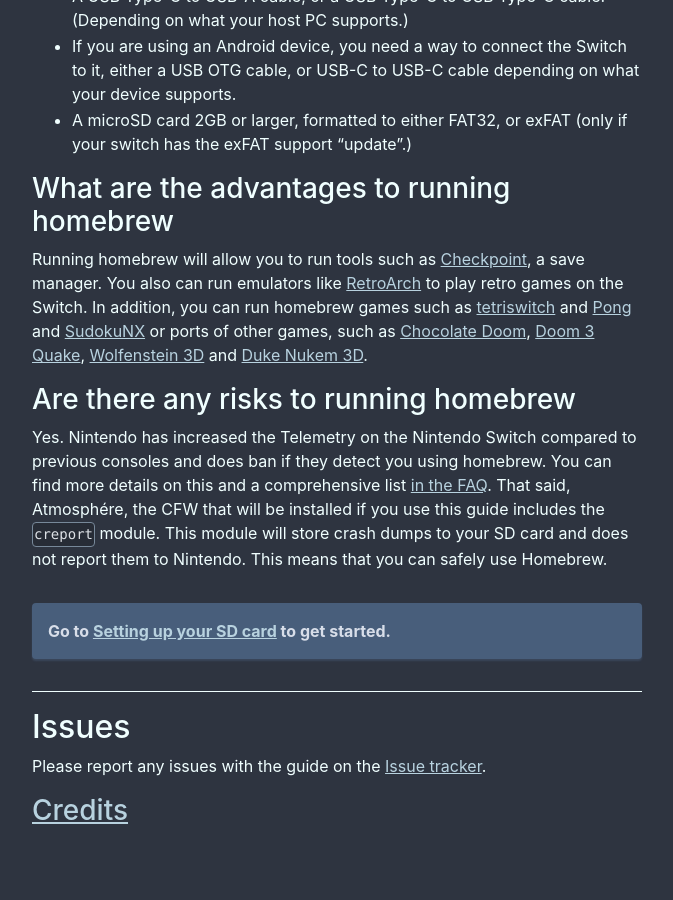
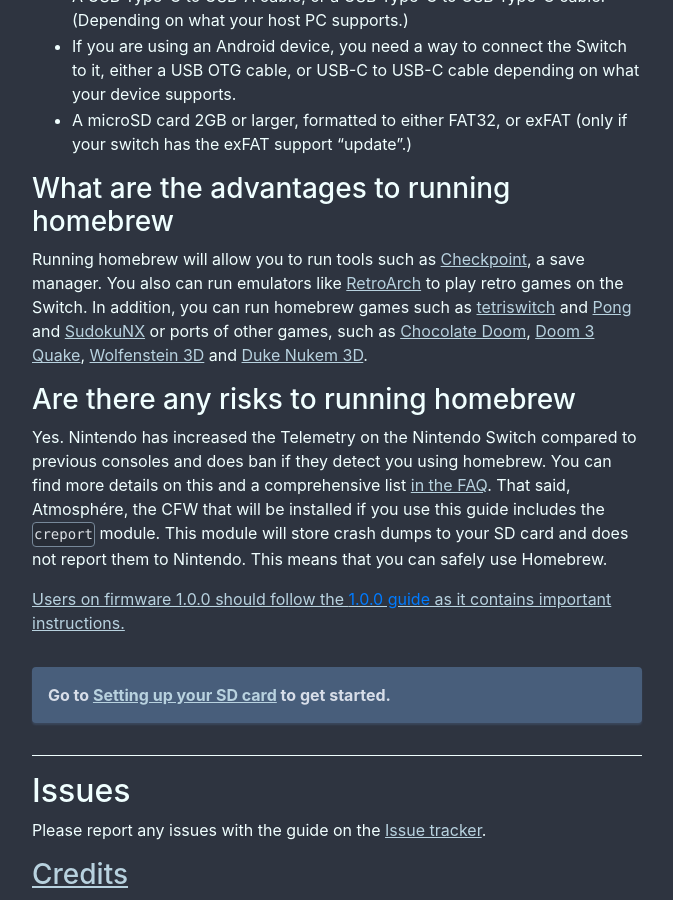
Before and after one commit to noirscape/SwitchGuideOLD, a Jekyll site: the page built from index.md, in a window 1280 px wide and 900 px high, scrolled down 1155 px. Shown: the whole window, without its empty margins (303-976 px from the left). Built offline with Jekyll 4.4.1, drawn with Linux system fonts in a browser that asks for light colours; before the commit the page ends 1991 px from its top, so only the background shows below that.

Commit message:
Make 1.0.0 guide more explicit.

```diff
--- a/index.md
+++ b/index.md
@@ -37,5 +37,8 @@
 
 Yes. Nintendo has increased the Telemetry on the Nintendo Switch compared to previous consoles and does ban if they detect you using homebrew. You can find more details on this and a comprehensive list [in the FAQ](faq.html#ban){: target="_blank" .a-table}. That said, Atmosphére, the CFW that will be installed if you use this guide includes the `creport` module. This module will store crash dumps to your SD card and does not report them to Nintendo. This means that you can safely use Homebrew.
 
+Users on firmware 1.0.0 should follow the [1.0.0 guide](1-0-0.html) as it contains important instructions.
+{: .a-table}
+
 Go to [Setting up your SD card](sdcard.html){: .a-table} to get started.
 {: .info-box}
```
